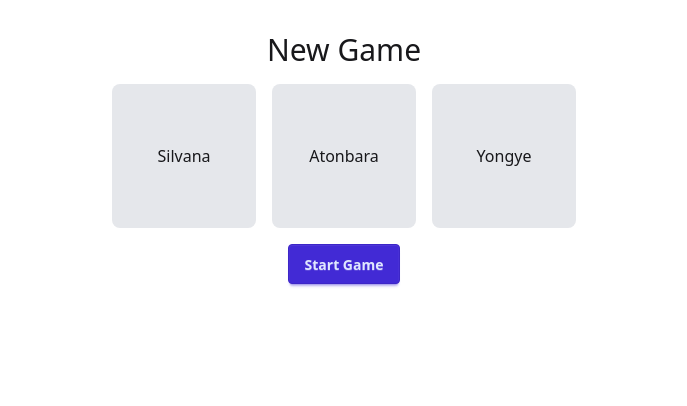
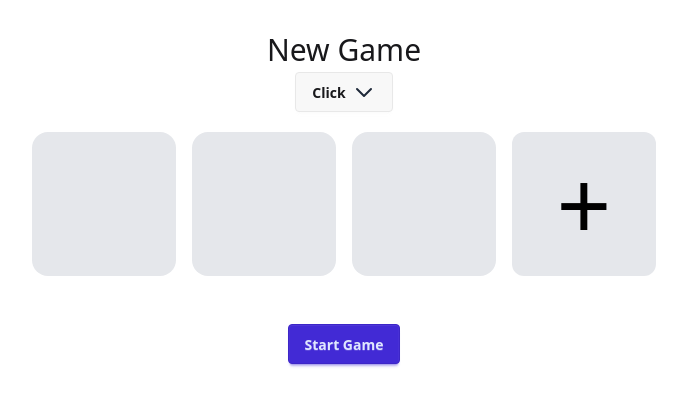
Before and after one commit to Atonbara-Adora/multiplayer-learning, a React (Vite) app: page /new-game in a window 1280 px wide. Shown: the top 406 px of the page, without its empty margins (296-983 px from the left). Built offline with nearby package versions, Linux system fonts and the light colour scheme.

Commit message:
game time has been introduced

```diff
--- a/src/App.tsx
+++ b/src/App.tsx
@@ -1,7 +1,7 @@
 import { BrowserRouter, Routes, Route } from "react-router-dom";
 
 import {
-  DashBoardPage, MyDecksPage, MultipleChoicePage, QuestionListPage, NewGamePage
+  DashBoardPage, MyDecksPage, MultipleChoicePage, QuestionListPage, NewGamePage, LiveMultipleChoiceDisplayPage
 } from "./pages";
 
 function App() {
@@ -12,6 +12,7 @@ function App() {
         <Route path="/" element={<DashBoardPage />}></Route>
         <Route path="/flashcards" element={<MyDecksPage />}></Route>
         <Route path="/new-game" element={<NewGamePage />}></Route>
+        <Route path="/gametime" element={<LiveMultipleChoiceDisplayPage />}></Route>
         <Route path="/question-list" element={<QuestionListPage />}></Route>
         <Route path="/multiple-choice/:id" element={<MultipleChoicePage />}></Route>
       </Routes>
--- a/src/pages/NewGamePage.tsx
+++ b/src/pages/NewGamePage.tsx
@@ -1,30 +1,59 @@
+import { useDeckStore } from "../stores/DeckStore";
+import { useNavigate } from "react-router-dom";
+
 const NewGamePage = () => {
+    const { deck } = useDeckStore();
+    const navigate = useNavigate();
+
+    const startGame = () => {
+        console.log('Start Game');
+        navigate('/gametime');
+    }
+
     return (
         <div className="flex flex-col justify-center items-center p-8">
-            <h1 className='text-3xl'>New Game</h1>
+            <h1 className="text-3xl">New Game</h1>
+
+            <div className="dropdown">
+                <div tabIndex={0} role="button" className="btn m-1">Click
+                    <svg className="w-6 h-6 text-gray-800 dark:text-white" aria-hidden="true" xmlns="http://www.w3.org/2000/svg" width="24" height="24" fill="none" viewBox="0 0 24 24">
+                        <path stroke="currentColor" stroke-linecap="round" stroke-linejoin="round" stroke-width="2" d="m19 9-7 7-7-7" />
+                    </svg>
+
+                </div>
+                <ul tabIndex={0} className="dropdown-content menu bg-base-100 rounded-box z-[1] w-52 p-2 shadow">
+                    {deck.map((deck, index) => (
+                        <li key={index}><a>{deck.classDeckName}</a></li>
+                    ))
+                    }
+                </ul>
+            </div>
+
 
             <div className="flex overflow-x-auto space-x-4 mt-4">
                 {['Silvana', 'Atonbara', 'Yongye'].map((player, index) => (
                     <PlayerGrid key={index} name={player} />
                 ))}
+                <div className="flex flex-col items-center">
+                    <div className="flex-shrink-0 bg-gray-200 rounded-xl w-36 h-36 flex items-center justify-center">
+                        <span className="text-black text-8xl">+</span>
+                    </div>
+                    <span className="text-white mt-2">Add Player</span>
+                </div>
             </div>
 
-            <button className="btn btn-primary mt-4">
-                Start Game
-            </button>
+            <button className="btn btn-primary mt-4" onClick={startGame}>Start Game</button>
         </div>
     );
 };
 
-const PlayerGrid = ({ name }: {
-    name: string;
-}) => {
+const PlayerGrid = ({ name }: { name: string }) => {
     return (
-        <div className="flex-shrink-0 p-4 bg-gray-200 rounded-lg w-36 h-36 flex items-center justify-center">
-            {name}
+        <div className="flex flex-col items-center">
+            <div className="flex-shrink-0 p-4 bg-gray-200 rounded-2xl w-36 h-36 flex items-center justify-center"></div>
+            <span className="text-white mt-2">{name}</span>
         </div>
     );
 };
 
-
 export default NewGamePage;
--- a/src/pages/index.ts
+++ b/src/pages/index.ts
@@ -2,6 +2,7 @@ import DashBoardPage from "./DashBoardPage";
 import MyDecksPage from "./MyDecksPage";
 import MultipleChoicePage from "./MultipleChoicePage";
 import QuestionListPage from "./QuestionListPage";
+import LiveMultipleChoiceDisplayPage from "./LiveMultipleChoiceDisplayPage";
 import NewGamePage from "./NewGamePage";
 
-export { DashBoardPage, MyDecksPage, MultipleChoicePage, QuestionListPage, NewGamePage };
+export { DashBoardPage, MyDecksPage, MultipleChoicePage, QuestionListPage, LiveMultipleChoiceDisplayPage, NewGamePage };
```
